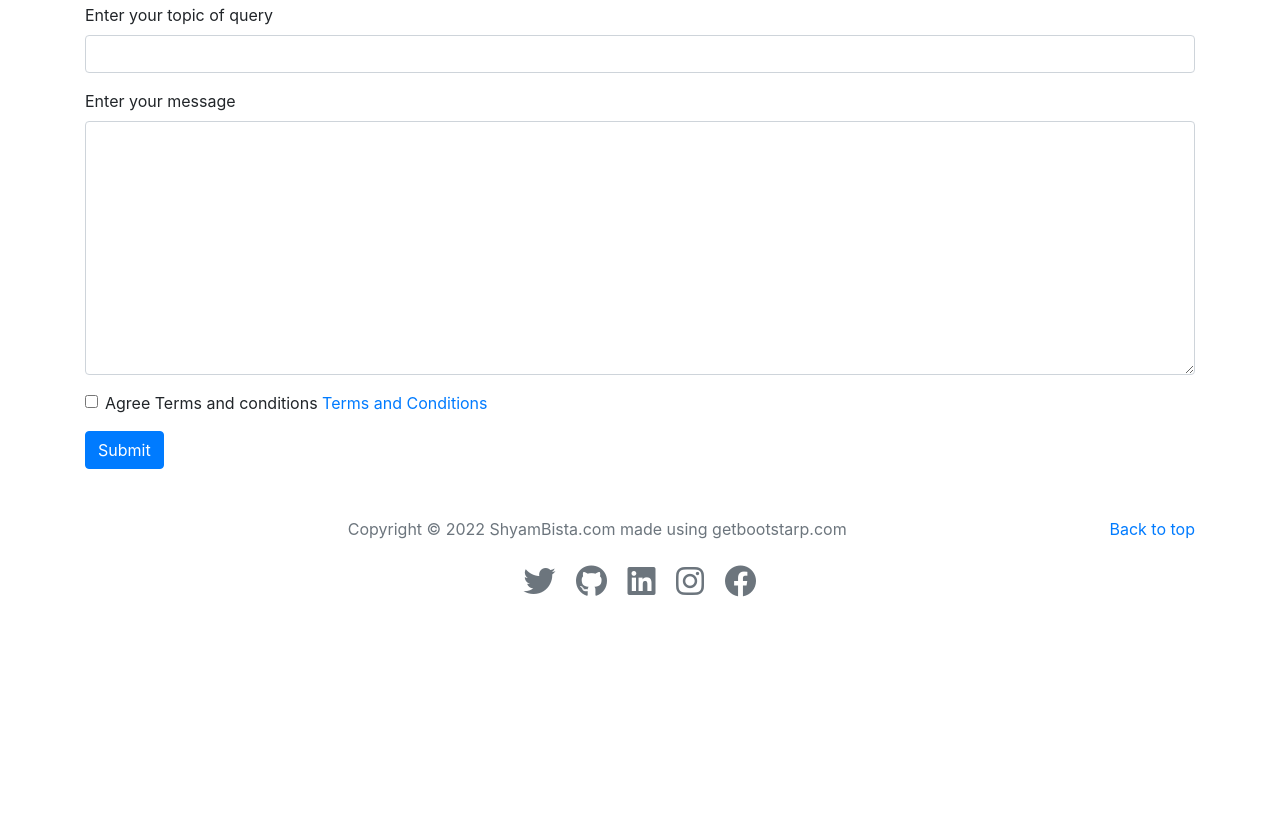
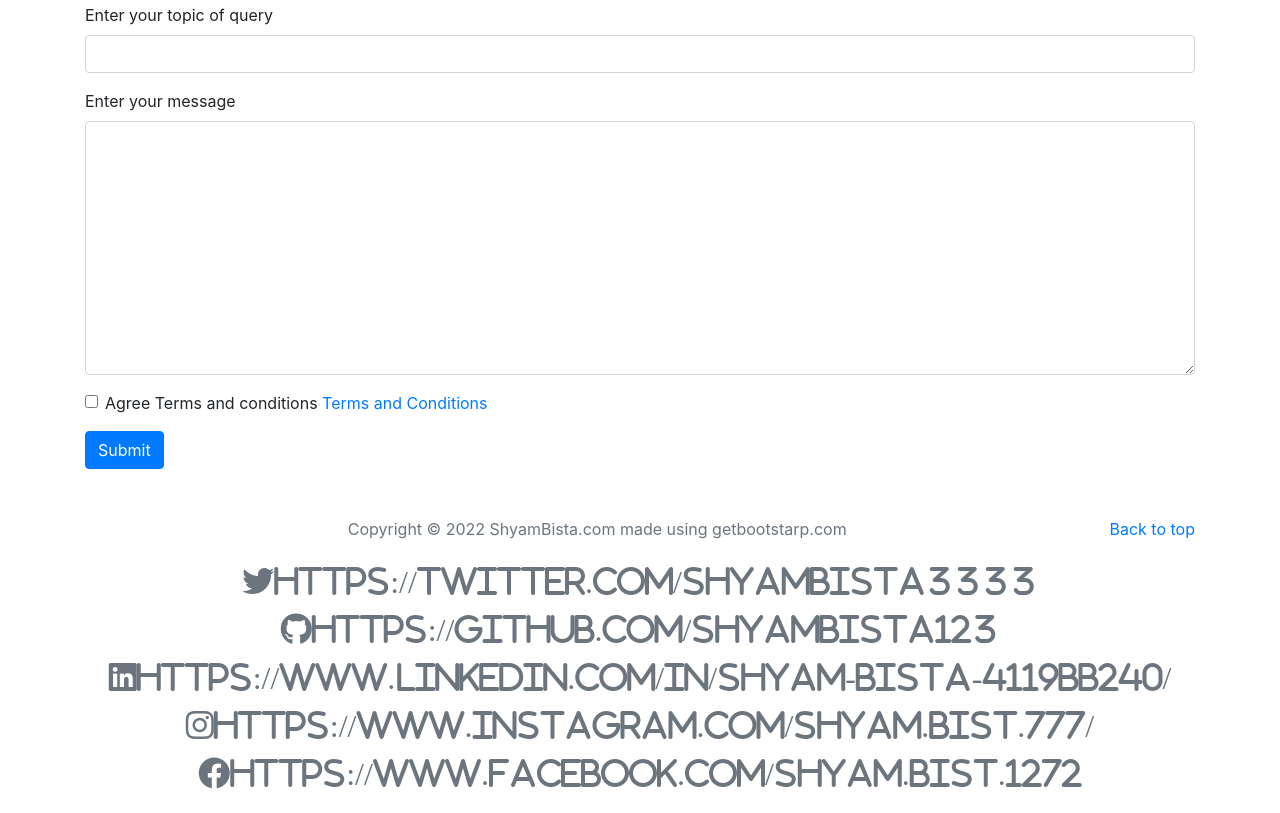
Before and after one commit to shyambista123/PortfolioUsingBootstrap, a plain HTML site: page index.html in a window 1280 px wide. Shown: the part 2433-3246 px from the top of the page. Before the commit the page ends 3054 px from the top, so only its background shows below. Drawn offline with nearby package versions, Linux system fonts and the light colour scheme.

Commit message:
Update index.html

```diff
--- a/index.html
+++ b/index.html
@@ -592,11 +592,11 @@
         </p>
         <p>Copyright © 2022 ShyamBista.com made using getbootstarp.com</p>
         <div class="container mb-3 img-fluid">
-          <i class="fa-brands fa-twitter fa-2x p-2"></i>
-          <i class="fa-brands fa-github fa-2x p-2"></i>
-          <i class="fa-brands fa-linkedin fa-2x p-2"></i>
-          <i class="fa-brands fa-instagram fa-2x p-2"></i>
-          <i class="fa-brands fa-facebook fa-2x p-2"></i>
+          <i class="fa-brands fa-twitter fa-2x p-2">https://twitter.com/ShyamBista3333</i>
+          <i class="fa-brands fa-github fa-2x p-2">https://github.com/shyambista123</i>
+          <i class="fa-brands fa-linkedin fa-2x p-2">https://www.linkedin.com/in/shyam-bista-4119bb240/</i>
+          <i class="fa-brands fa-instagram fa-2x p-2">https://www.instagram.com/shyam.bist.777/</i>
+          <i class="fa-brands fa-facebook fa-2x p-2">https://www.facebook.com/shyam.bist.1272</i>
         </div>
       </div>
     </footer>
```
